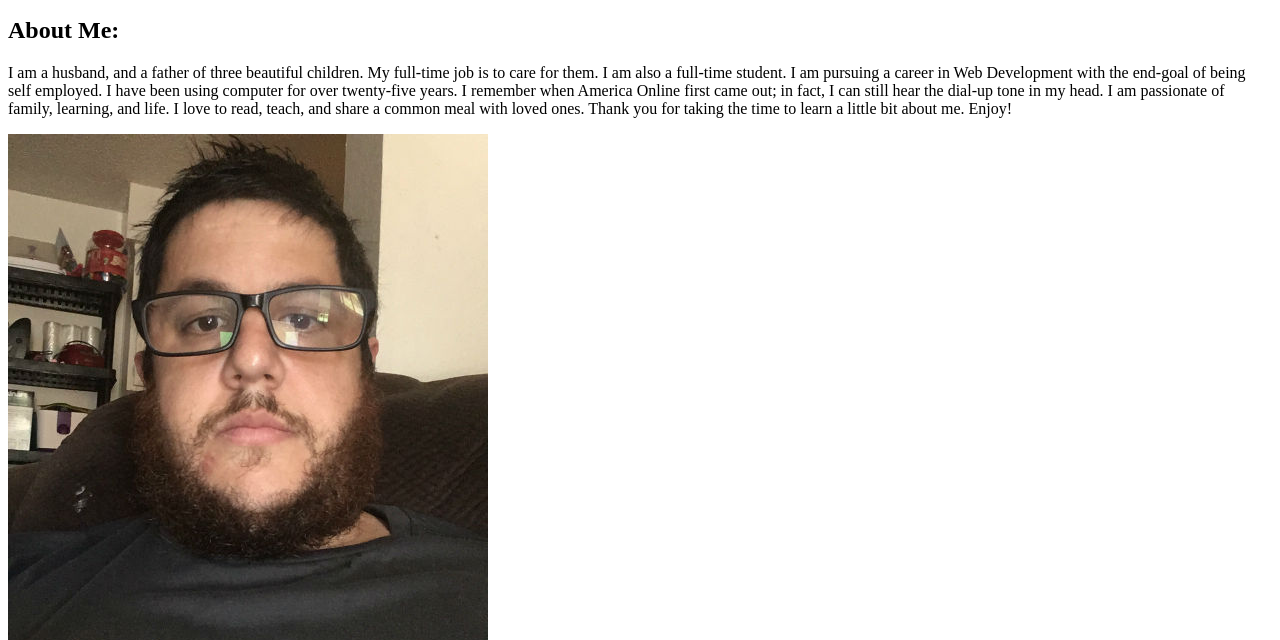
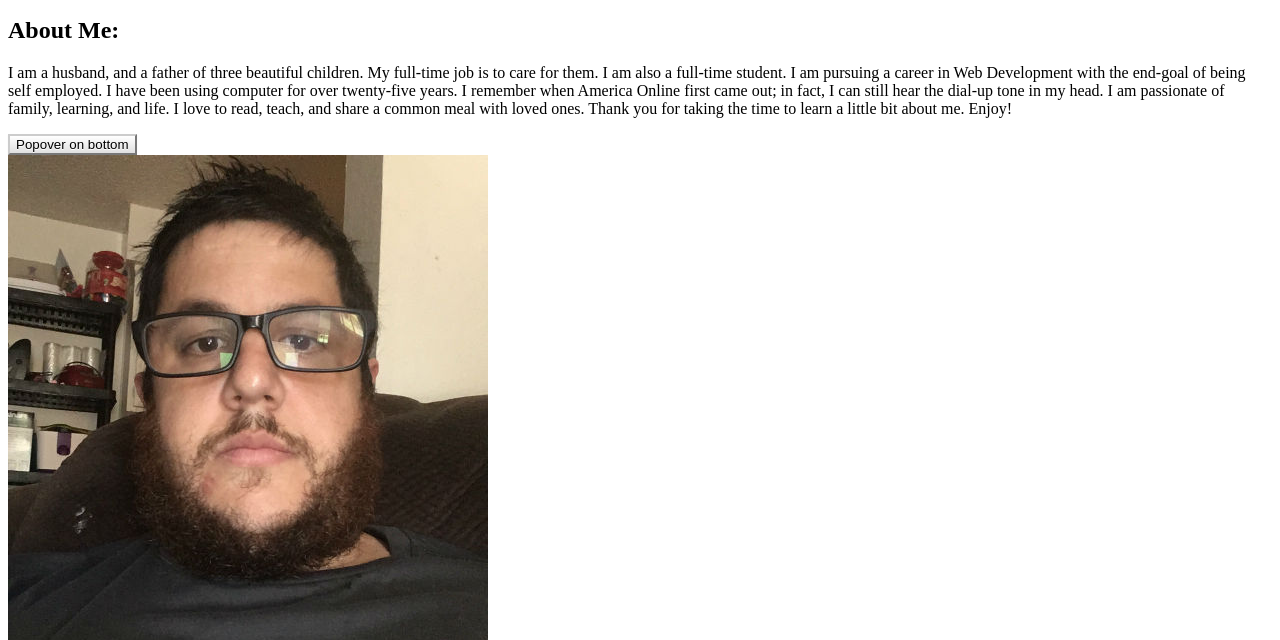
Before and after one commit to educ8code/educ8code.github.io, a plain HTML site: page index.html in a window 1280 px wide. Shown: the part 137-777 px from the top of the page. Drawn offline with nearby package versions, Linux system fonts and the light colour scheme.

Commit message:
Update index.html

```diff
--- a/index.html
+++ b/index.html
@@ -22,6 +22,10 @@
             </article>
 
         </div>
+
+        <button type="button" class="btn btn-default" data-container="body" data-toggle="popover" data-placement="bottom" data-content="You just clicked me.">
+  Popover on bottom
+</button>
 
         <div class="course">
 
```
